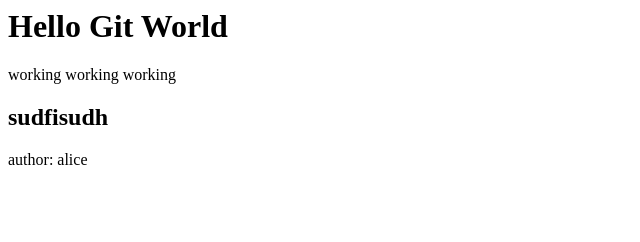
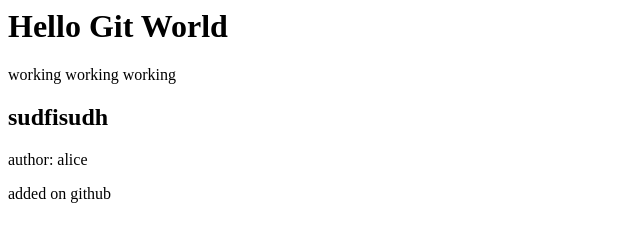
Before and after one commit to arobie/GitGitHubMasterclass, a plain HTML site: page index.html in a window 1280 px wide. Shown: the whole page, without its empty margins (0-640 px from the left). Drawn offline with Linux system fonts and the light colour scheme.

Commit message:
Update index.html
editted on github

```diff
--- a/index.html
+++ b/index.html
@@ -9,3 +9,8 @@
 <div>
     <p>author: alice</p>
 </div>
+
+
+<div>
+    <p>added on github</p>
+</div>
```
